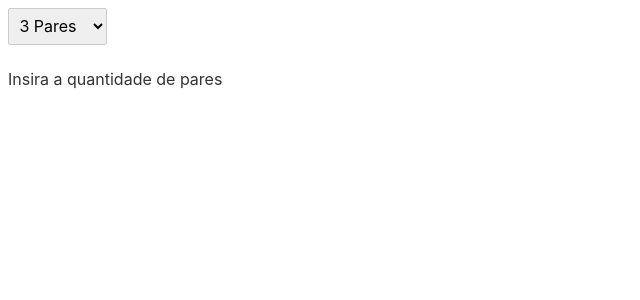
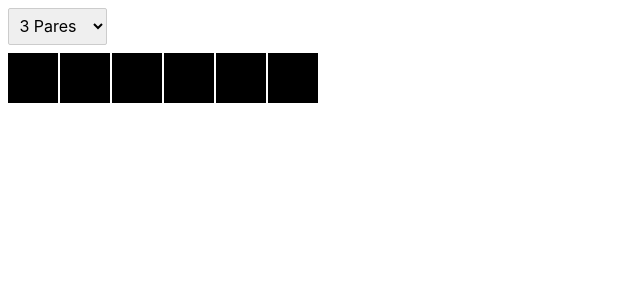
Before and after one commit to mattfran67/jogo-da-memoria-svelte, a Svelte app: page / in a window 1280 px wide. Shown: the top 300 px of the page, without its empty margins (0-640 px from the left). Built offline with nearby package versions, Linux system fonts and the light colour scheme.

Commit message:
Componente Carta

```diff
--- a/public/index.html
+++ b/public/index.html
@@ -9,7 +9,8 @@
 	<link rel='icon' type='image/png' href='/favicon.png'>
 	<link rel='stylesheet' href='/global.css'>
 	<link rel='stylesheet' href='/build/bundle.css'>
-
+	<link href="https://fonts.googleapis.com/icon?family=Material+Icons"
+      rel="stylesheet">
 	<script defer src='/build/bundle.js'></script>
 </head>
 
--- a/src/App.svelte
+++ b/src/App.svelte
@@ -1,7 +1,10 @@
 <script>
 	import { afterUpdate } from 'svelte';
+	import Carta from './components/Carta.svelte';
+
 	import verificaViradas from './utils/verificaViradas';
 	import verificaPares from './utils/verificaPares';
+	import embaralhaCartas from './utils/embaralhaCartas';
 
 	let viradas;
 	let cartasBase = Array(12)
@@ -12,7 +15,7 @@
 			completa: false
 		}));
 
-	let cartas = [];
+	let cartas = embaralhaCartas(cartasBase, 3);
 
 	afterUpdate(() => {
 		viradas = verificaViradas(cartas);
@@ -23,8 +26,7 @@
 
 	function mudarQtdePares({ target }) {
 		const valor = Number(target.value);
-		const novasCartas = cartasBase.slice(0, valor);
-		cartas = novasCartas.concat(novasCartas);
+		cartas = embaralhaCartas(cartasBase, valor);
 	}
 
 	function virarCarta(index, carta) {
@@ -39,7 +41,7 @@
 	}
 </script>
 
-<select on:change={mudarQtdePares}>
+<select on:change={mudarQtdePares} disabled={viradas}>
 	<option value="3">3 Pares</option>
 	<option value="6">6 Pares</option>
 	<option value="12">12 Pares</option>
@@ -47,16 +49,17 @@
 
 <div class="flex">
 	{#each cartas as carta, i}
-		<div class:virada={carta.virada} on:click={() => virarCarta(i, carta)}>{carta.valor}</div>
-	{:else}
-		<p>Insira a quantidade de pares</p>
+		<Carta
+			virada={carta.virada}
+			valor={carta.valor}
+			on:click={() => virarCarta(i, carta)}
+		/>
 	{/each}
 </div>
 
 {#if cartas.length > 1 && cartas.every(carta => carta.completa)}
 	<p>Parabens você ganhou!!</p>
 {/if}
-
 
 <style>
 	.flex {
@@ -65,20 +68,4 @@
 		flex-wrap: wrap;
 		gap: 2px
 	}
-
-	.flex div {
-		width: 50px;
-		height: 50px;
-		border: 1px solid;
-		display: flex;
-		justify-content: center;
-		align-items: center;
-		background: black;
-		color: black;
-		cursor: pointer;
-	}
-
-	div.virada {
-		background: white;
-	}
 </style>
--- /dev/null
+++ b/src/components/Carta.svelte
@@ -0,0 +1,37 @@
+<script>
+  export let virada;
+  export let valor;
+
+  const icones = [
+  'face','favorite',
+  'lock','lightbulb',
+  'pets','savings',
+  'book','stars',
+  'anchor','build',
+  'explore','hourglass_empty'
+];
+</script>
+
+<div class:virada on:click>
+  <span class="material-icons">{icones[valor]}</span>
+</div>
+
+<style>
+  div {
+		width: 50px;
+		height: 50px;
+		border: 1px solid;
+		display: flex;
+		justify-content: center;
+		align-items: center;
+		background: black;
+		color: black;
+		cursor: pointer;
+    -webkit-user-select: none;
+    -moz-user-select: none;
+	}
+
+	div.virada {
+		background: white;
+	}
+</style>
```
